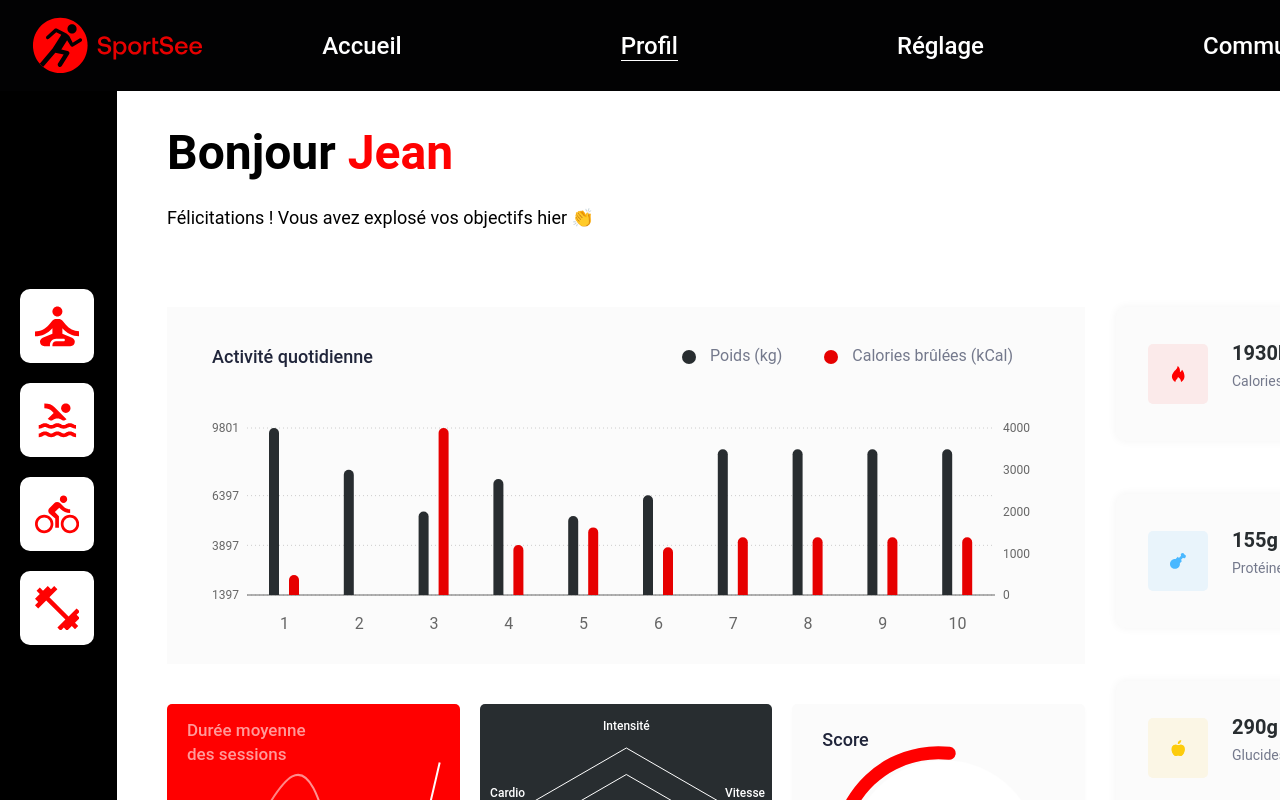
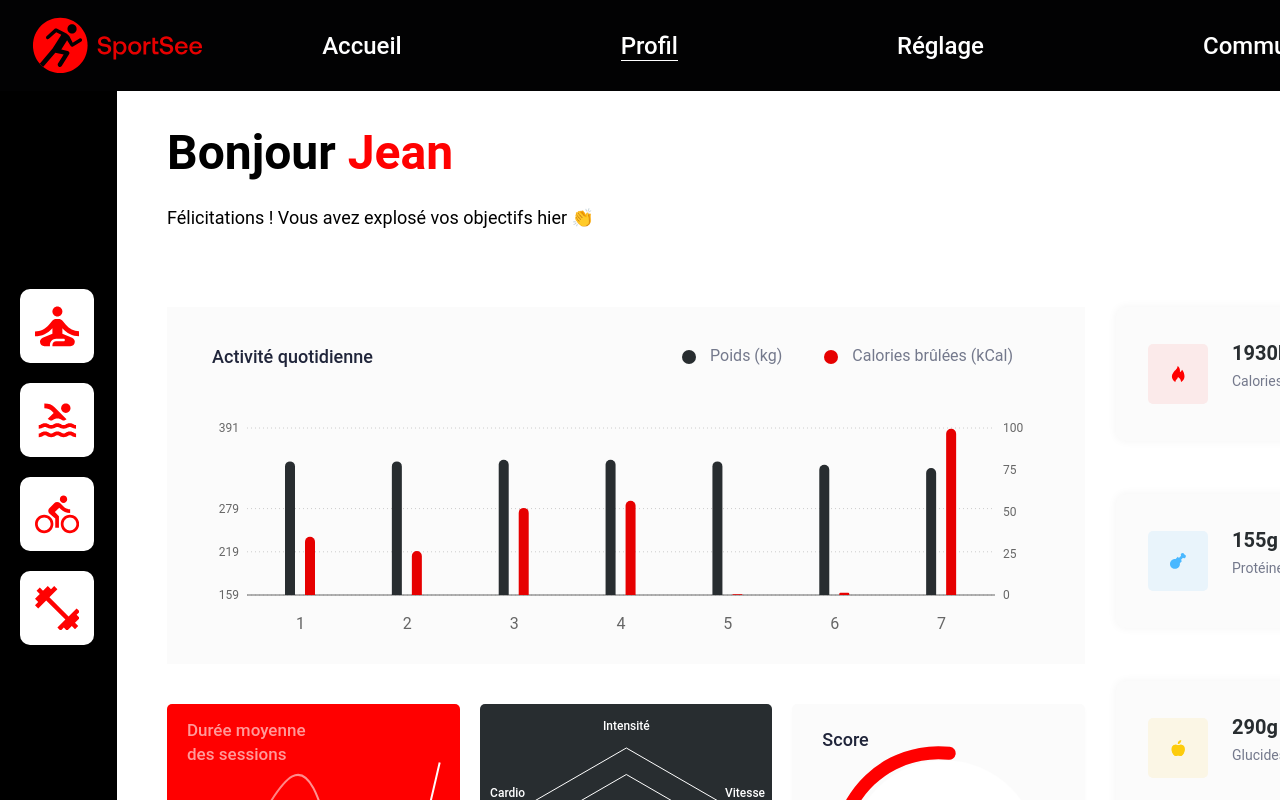
Before and after one commit to RodolpheACHY/SportSeeFront, a React (Vite) app: page /profil in a window 1280 px wide. Shown: the top 800 px of the page. Built offline with nearby package versions, Linux system fonts and the light colour scheme.

Commit message:
add mocked data for ActivityGraph + SessionGraph

```diff
--- a/src/components/content/ActivitySimpleBarChart.jsx
+++ b/src/components/content/ActivitySimpleBarChart.jsx
@@ -2,74 +2,54 @@ import React, { PureComponent } from 'react';
 import { BarChart, Bar, Rectangle, XAxis, YAxis, CartesianGrid, Tooltip, Legend, ResponsiveContainer } from 'recharts';
 import styles from './activitySimpleBarChart.module.scss'
 import CustomTooltip from './CustomTooltip'
+import { data } from '../../mockData/user/12/activity.json'
 
-const data = [
+const mockData = data.sessions;
+
+/*
+const mockData = [
   {
-    name: '1',
-    "Poids (kg)": 4000,
-    "Calories brûlées (kCal)": 2400,
-    amt: 2400,
+      "day": "2020-07-01",
+      "kilogram": 80,
+      "calories": 240
   },
   {
-    name: '2',
-    "Poids (kg)": 3000,
-    "Calories brûlées (kCal)": 1398,
-    amt: 2210,
+      "day": "2020-07-02",
+      "kilogram": 80,
+      "calories": 220
   },
   {
-    name: '3',
-    "Poids (kg)": 2000,
-    "Calories brûlées (kCal)": 9800,
-    amt: 2290,
+      "day": "2020-07-03",
+      "kilogram": 81,
+      "calories": 280
   },
   {
-    name: '4',
-    "Poids (kg)": 2780,
-    "Calories brûlées (kCal)": 3908,
-    amt: 2000,
+      "day": "2020-07-04",
+      "kilogram": 81,
+      "calories": 290
   },
   {
-    name: '5',
-    "Poids (kg)": 1890,
-    "Calories brûlées (kCal)": 4800,
-    amt: 2181,
+      "day": "2020-07-05",
+      "kilogram": 80,
+      "calories": 160
   },
   {
-    name: '6',
-    "Poids (kg)": 2390,
-    "Calories brûlées (kCal)": 3800,
-    amt: 2500,
+      "day": "2020-07-06",
+      "kilogram": 78,
+      "calories": 162
   },
   {
-    name: '7',
-    "Poids (kg)": 3490,
-    "Calories brûlées (kCal)": 4300,
-    amt: 2100,
-  },
-  {
-    name: '8',
-    "Poids (kg)": 3490,
-    "Calories brûlées (kCal)": 4300,
-    amt: 2100,
-  },
-  {
-    name: '9',
-    "Poids (kg)": 3490,
-    "Calories brûlées (kCal)": 4300,
-    amt: 2100,
-  },
-  {
-    name: '10',
-    "Poids (kg)": 3490,
-    "Calories brûlées (kCal)": 4300,
-    amt: 2100,
-  },
-];
+      "day": "2020-07-07",
+      "kilogram": 76,
+      "calories": 390
+  }
+] */
 
-export default class Example extends PureComponent {
-  static demoUrl = 'https://codesandbox.io/p/sandbox/simple-bar-chart-72d7y5';
+const formatDayIndex = (value, index) => {
+  return (index + 1).toString();
+}
 
-  render() {
+const ActivitySimpleBarChart = () => {
     return (
       <div className={styles.activitySimpleBarChart} style={{ height: "300px" }}>
         <h2 className={styles.activitySimpleBarChart__Title}>Activité quotidienne</h2>
@@ -78,7 +58,7 @@ export default class Example extends PureComponent {
             width={500}
             height={300}
             barGap={10}
-            data={data}
+            data={mockData}
             margin={{
               top: 5,
               right: 30,
@@ -87,7 +67,7 @@ export default class Example extends PureComponent {
             }}
           >
             <CartesianGrid strokeDasharray="1 3" vertical={false} horizontal={true} />
-            <XAxis dataKey="name" dy={15} tickLine={false}/>
+            <XAxis dataKey="day" dy={15} tickLine={false} tickFormatter={formatDayIndex}/>
             {/* <YAxis /> */}
             {/* Axe Y gauche pour le poids */}
             <YAxis
@@ -110,11 +90,12 @@ export default class Example extends PureComponent {
             />
             <Tooltip content={<CustomTooltip />} />
             <Legend verticalAlign="top" align="right" iconType="circle" height={64} formatter={(value) => ( <span style={{ marginLeft: 10, marginRight: 32, color: "#74798C" }}>{value}</span>)} wrapperStyle={{ marginTop: -20 }}/>
-            <Bar dataKey="Poids (kg)" fill="#282D30" barSize={10} yAxisId="right" radius={[5, 5, 0, 0]} activeBar={<Rectangle fill="#282D30" />} />
-            <Bar dataKey="Calories brûlées (kCal)" fill="#E60000" barSize={10} yAxisId="left" radius={[5, 5, 0, 0]} activeBar={<Rectangle fill="#E60000" />} />
+            <Bar dataKey="kilogram" name="Poids (kg)" fill="#282D30" barSize={10} yAxisId="right" radius={[5, 5, 0, 0]} activeBar={<Rectangle fill="#282D30" />} />
+            <Bar dataKey="calories" name="Calories brûlées (kCal)" fill="#E60000" barSize={10} yAxisId="left" radius={[5, 5, 0, 0]} activeBar={<Rectangle fill="#E60000" />} />
           </BarChart>
         </ResponsiveContainer>
       </div>
     );
-  }
 }
+
+export default ActivitySimpleBarChart ;
--- a/src/components/content/AverageSessionsChart.jsx
+++ b/src/components/content/AverageSessionsChart.jsx
@@ -3,9 +3,40 @@ import { LineChart, Line, XAxis, YAxis, CartesianGrid, Tooltip, Legend, Responsi
 import styles from './averageSessionsChart.module.scss'
 import CustomTooltipSessions from './CustomTooltipSessions'
 import CustomCursor from './CustomCursor';
+import { data } from '../../mockData/user/12/average-sessions.json'
 
 const AverageSessionsChart = () => {
 
+  const mockData = data.sessions;
+/*
+  {
+    "day": 1,
+    "sessionLength": 30
+},
+{
+    "day": 2,
+    "sessionLength": 23
+},
+{
+    "day": 3,
+    "sessionLength": 45
+},
+{
+    "day": 4,
+    "sessionLength": 50
+},
+{
+    "day": 5,
+    "sessionLength": 0
+},
+{
+    "day": 6,
+    "sessionLength": 0
+},
+{
+    "day": 7,
+    "sessionLength": 60
+}
   const data = [
     {
       name: 'L',
@@ -35,7 +66,22 @@ const AverageSessionsChart = () => {
       name: 'D',
       uv: 60,
     },
-  ];
+  ]; */
+
+  /*
+  const formatSessionDaysFromValue = (sessions) => {
+    const dayLetters = ['L', 'M', 'M', 'J', 'V', 'S', 'D'];
+
+    return sessions.map((session) => ({
+      day: dayLetters[session.day - 1] || '', // utilise la valeur `day` pour récupérer la lettre
+      sessionLength: session.sessionLength,
+    }));
+  }; */
+
+  const formatDayLabel = (dayNumber) => {
+    const days = ['L', 'M', 'M', 'J', 'V', 'S', 'D'];
+    return days[dayNumber - 1] || '';
+  };
 
   return (
     <div className={styles.averageSessionsChart}>
@@ -44,7 +90,7 @@ const AverageSessionsChart = () => {
         <LineChart
           //width={300}
           height={200}
-          data={data}
+          data={mockData}
           margin={{left: 20, right: 20, top: 20, bottom: 20}}
           /*onMouseLeave={() => setActiveX(null)}
           onMouseMove={(state) => {
@@ -68,7 +114,7 @@ const AverageSessionsChart = () => {
           <YAxis hide domain={['dataMin - 15', 'dataMax + 15']} />
           <Line
             type="natural"
-            dataKey="uv"
+            dataKey="sessionLength"
             stroke="url(#lineGradient)"
             strokeWidth={2} dot={false}
             // Point blanc de la souris
@@ -94,7 +140,7 @@ const AverageSessionsChart = () => {
             )}
 
           />
-          <XAxis dataKey="name" dy={15} tickLine={false} tick={{ fill: "#FFFFFF", opacity: 0.5, fontSize: 12 }} axisLine={false} />
+          <XAxis dataKey="day" dy={15} tickLine={false} tickFormatter={formatDayLabel} tick={{ fill: "#FFFFFF", opacity: 0.5, fontSize: 12 }} axisLine={false} />
         </LineChart>
       </ResponsiveContainer>
     </div>
```
